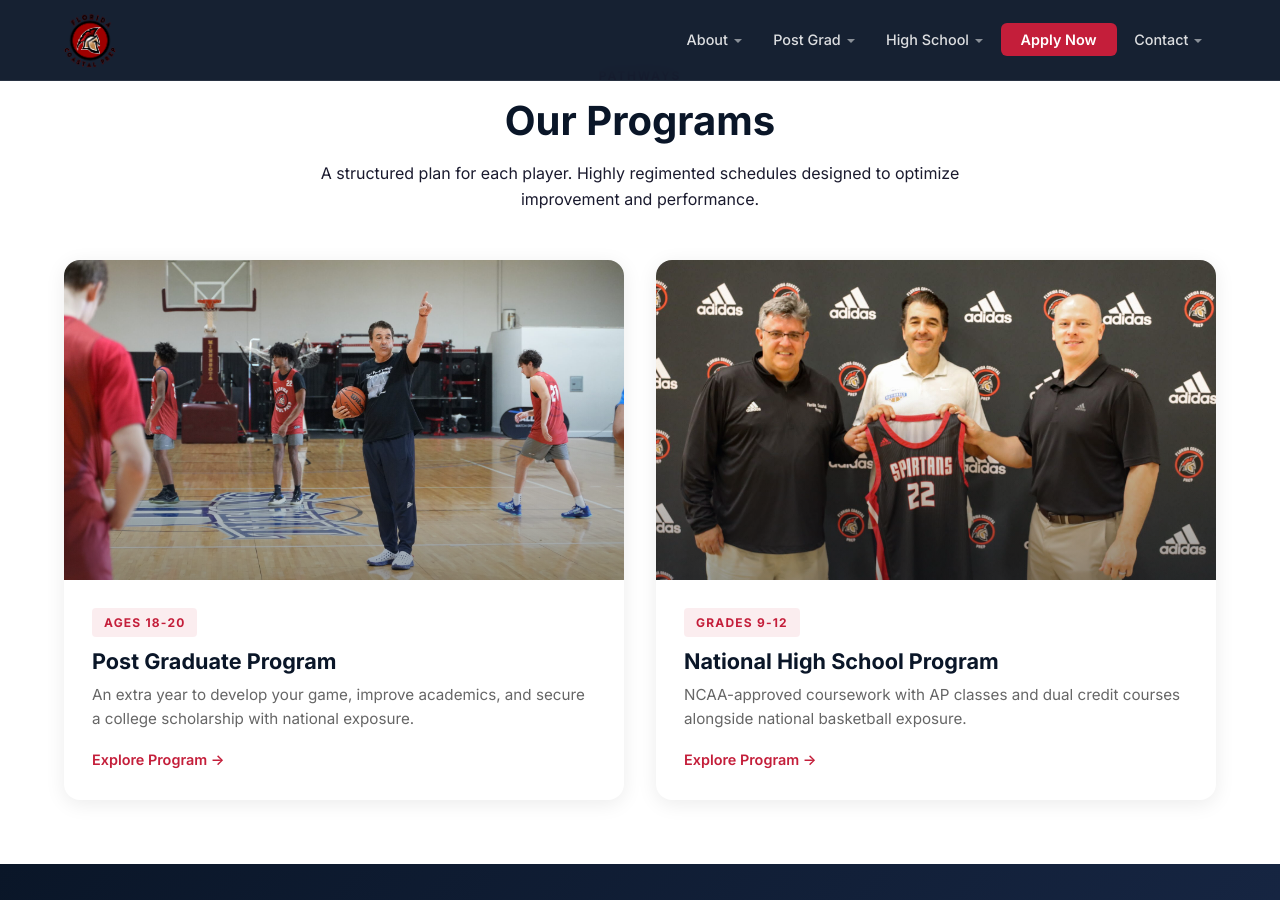
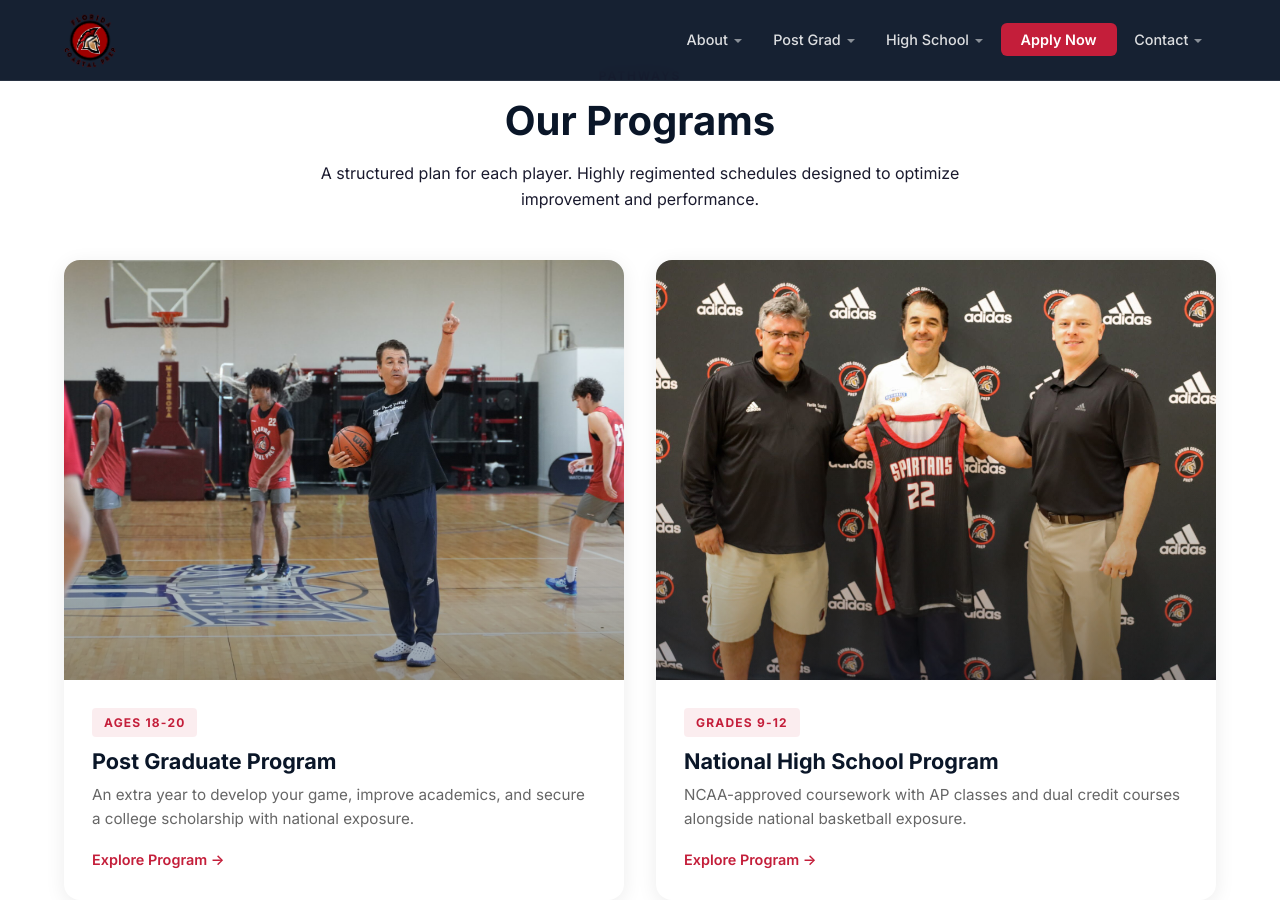
Before and after one commit to CoachD23/fcp-jekyll-site, a Jekyll site: the page built from index.html, in a window 1280 px wide and 900 px high, scrolled down 1139 px. Built offline with Jekyll 4.4.1, drawn with Linux system fonts in a browser that asks for light colours; a script that is not in the unit is left out.

Commit message:
Fix program card: use aspect-ratio 4/3 instead of fixed height to show full heads

```diff
--- a/assets/css/main.css
+++ b/assets/css/main.css
@@ -376,7 +376,7 @@ section { padding: 4rem 0; }
 }
 .program-card-image {
   position: relative;
-  height: 320px;
+  aspect-ratio: 4 / 3;
   overflow: hidden;
 }
 .program-card-image img {
```
